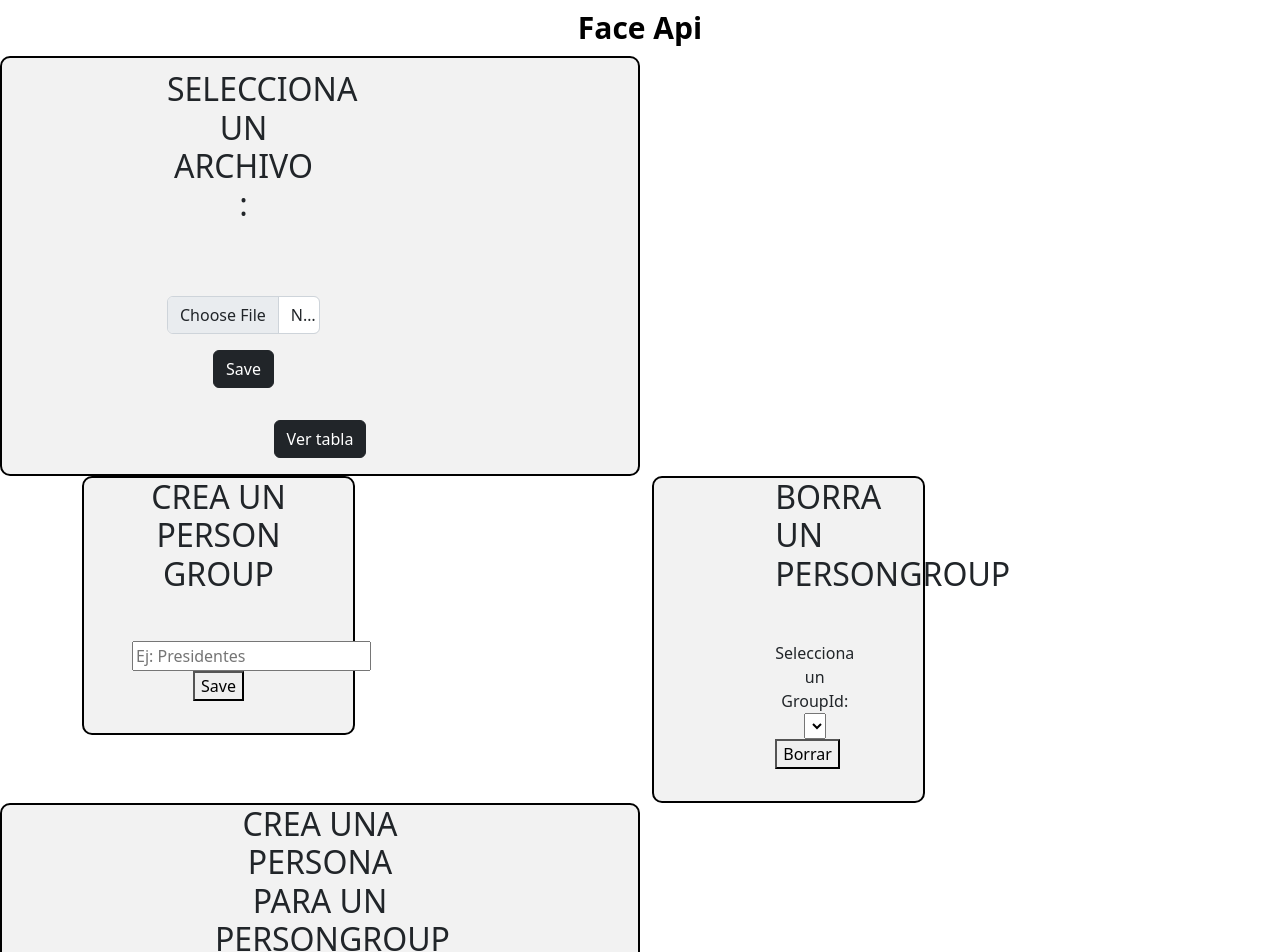
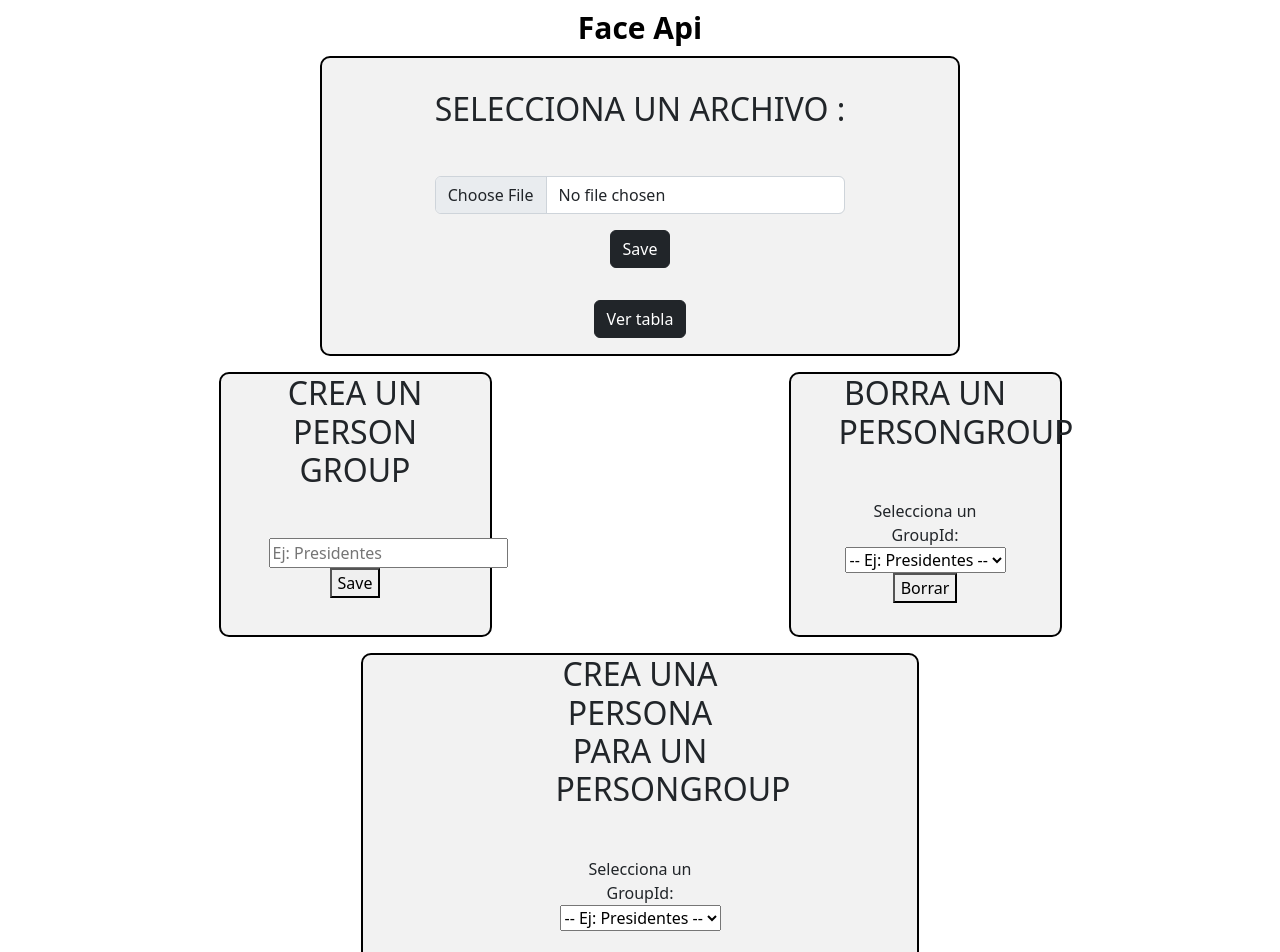
Before and after one commit to Cheick5/faceapi2023, a React (Create React App) app: page / in a window 1280 px wide. Shown: the top 952 px of the page. Built offline with nearby package versions, Linux system fonts and the light colour scheme.

Commit message:
create person y orden

```diff
--- a/src/components/CreatePerson.jsx
+++ b/src/components/CreatePerson.jsx
@@ -15,6 +15,7 @@ import {
 
 function CreatePerson() {
 
+    const [groupid, setgroupid] = useState({})
     const [person, setPerson] = useState("")
     const [selectgroup, setSelectgroup] = useState("")
     const [list, setList] = useState([])
@@ -52,12 +53,12 @@ function CreatePerson() {
 
     const handleSubmit = async (e) => {
         e.preventDefault();
-        console.log("person");
-        console.log(person);
+        console.log("person" + person);
 
         try {
-            const response = await axios.post('http://localhost:5000/post_create_person_group',
-                JSON.stringify({ person }),
+            const response = await axios.post('http://localhost:5000/post_create_person',
+                { "groupid": groupid,"name": person},
+
                 {
                     headers: { 'Content-Type': 'application/json' },
                     // withCredentials: true
@@ -90,7 +91,8 @@ function CreatePerson() {
                     <form >
                         <label>
                         Selecciona un GroupId:
-                        <select onClick = {handleSelect}>
+                        <select onClick = {handleSelect} value={groupid} onChange={(e) => setgroupid(e.target.value)}>
+                        <option value=""> -- Ej: Presidentes -- </option>
                             {list.map((e,key) => {
                                return <option key={key} value={e}> {e} </option>
                             })}
@@ -99,8 +101,7 @@ function CreatePerson() {
 
                         </select>
                         </label>
-
-                        <button style = {{marginBottom : "2rem"}} >Save</button>
+                        <br></br><br></br>
                     </form>
                     <form onSubmit={handleSubmit}>
                         <div className="input-field">
--- a/src/components/DeletePersonGroup.jsx
+++ b/src/components/DeletePersonGroup.jsx
@@ -77,7 +77,7 @@ function DeletePersonGroup() {
     <>
     <div className = "Upload">
         <div className="row" style = {{textAlign : 'center'}}>
-            <div className="col-md-6 offset-md-3">
+            <div className="col-md-auto">
                 <MDBCardBody className='px-5'>
                     <h2 className="text-uppercase text-center mb-5">Borra un PersonGroup</h2>
                     <p ref={errRef} className={errMsg ? "errmsg" : "offscreen"} aria-live="assertive">{errMsg}</p>
@@ -85,6 +85,9 @@ function DeletePersonGroup() {
                         <label>
                         Selecciona un GroupId:
                         <select onClick = {handleSelect} value={groupid} onChange={(e) => setgroupid(e.target.value)}>
+
+                            <option value=""> -- Ej: Presidentes -- </option>
+
                             {list.map((e,key) => {
                                return <option key={key} value={e}> {e} </option>
                             })}
--- a/src/components/FileUpload.jsx
+++ b/src/components/FileUpload.jsx
@@ -3,6 +3,15 @@ import axios from 'axios';
 import { Link } from "react-router-dom"
 // import { Navigate } from 'react-router-dom';
 import { useNavigate } from 'react-router-dom';
+
+import {
+    MDBBtn,
+    MDBContainer,
+    MDBCard,
+    MDBCardBody,
+  }
+
+  from 'mdb-react-ui-kit';;
 
 class FileUpload extends React.Component{
     constructor(){
@@ -49,19 +58,16 @@ class FileUpload extends React.Component{
 
     render(){
         return(
-            <div className = "Upload">
-                <div className="row" style = {{textAlign : 'center'}}>
-                    <div className="col-md-6 offset-md-3">
-                            <div className="form-row">
-                                <div style= {{marginTop:"4%"}} className="form-group col-md-6">
-                                    <h2 className="text-uppercase text-center mb-5">Selecciona un archivo :</h2>
-                                    <br></br>
+            <>
+            <div className = "Upload" style = {{display : "flex" , justifyContent : "center"}}s>
+                <div className="row">
+                    <div className="col-md-auto">
+                        <MDBCardBody className='px-5'>
+                                    <h2 style= {{marginTop: "2rem"}} className="text-uppercase text-center mb-5">Selecciona un archivo :</h2>
                                     <input type="file" className="form-control" name="upload_file" onChange={this.handleInputChange} />
-                                </div>
-                            </div>
 
                             <div className="form-row">
-                                <div className="col-md-6">
+                                <div>
                                     <button style= {{marginTop: "1rem" , marginBottom: "1rem"}} type="submit" className="btn btn-dark" onClick={()=>this.submit()}>Save</button>
                                 </div>
                                     <Link to = "/uploaded">
@@ -71,9 +77,11 @@ class FileUpload extends React.Component{
 
 
                             </div>
+                    </MDBCardBody>
                     </div>
                 </div>
             </div>
+            </>
         )
     }
 }
--- a/src/pages/home/index.jsx
+++ b/src/pages/home/index.jsx
@@ -9,18 +9,32 @@ export function Index() {
 
         <div>
             <h1 className = "Titulo" style={{textAlign: 'center',fontWeight: 'bold'}}> Face Api</h1>
-            <FileUpload/>
-            <div className = "container">
+
                 <div className="row">
-                    <div className="col">
+                    <div className="col" style = {{justifyContent : "center" , display : "flex"}}>
+                        <FileUpload/>
+                    </div>
+                </div>
+
+            <div className = "container" style= {{marginTop: "1rem" , marginBottom: "1rem"}}>
+                <div className="row" style= {{marginTop: "1rem" , marginBottom: "1rem"}} >
+                    <div className="col" style = {{justifyContent : "center" , display : "flex"}}>
                         <CreatePersonGroup/>
                     </div>
-                    <div className="col">
+                    <div className="col" style = {{justifyContent : "center" , display : "flex"}} >
                         <DeletePersonGroup/>
                     </div>
                 </div>
+                <div className="row" style= {{marginTop: "1rem" , marginBottom: "1rem"}} >
+                    <div className="col" style = {{justifyContent : "center" , display : "flex"}}>
+                    <CreatePerson/>
+                    </div>
+                </div>
+
+
+
+
             </div>
-            <CreatePerson/>
             {/* <p className = "Bienvenida">alo</p> */}
         </div>
 
```
Also changed, not shown: src/python/person.csv (added), 2 other files (tests, documents, lock files or other folders).
